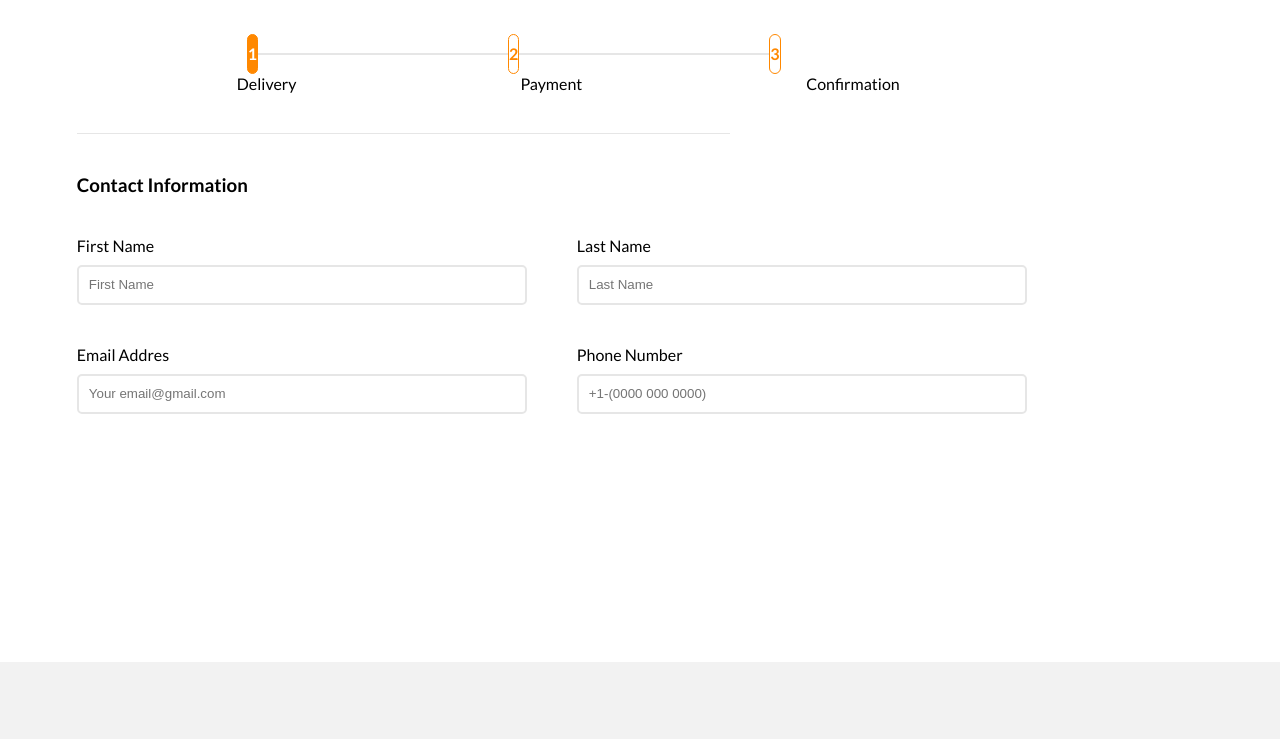
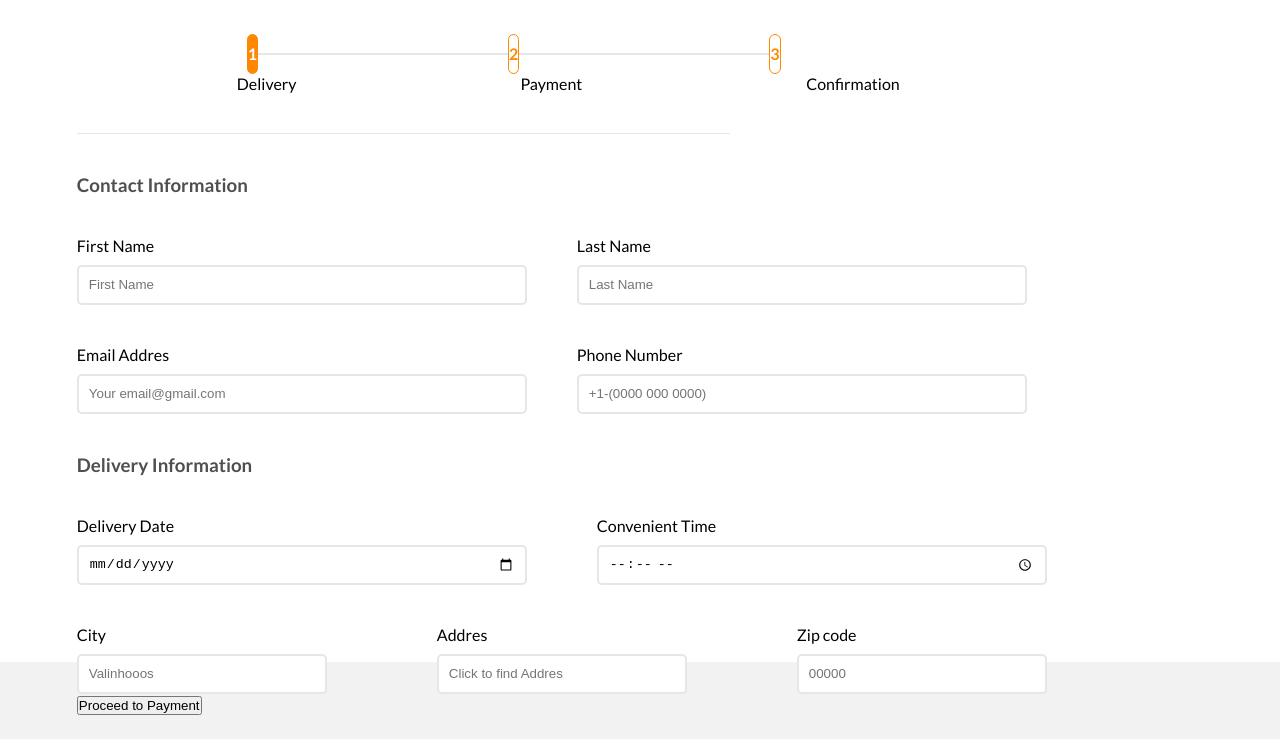
Before and after one commit to yrkeviin/tela-checkout, a plain HTML site: page index.html in a window 1280 px wide. Shown: the part 138-877 px from the top of the page. Drawn offline with Linux system fonts and the light colour scheme; some icons are missing; a web font is replaced by a local one.

Commit message:
Feat: Delivery Information and inputs, and inicied button for payment

```diff
--- a/css/global.css
+++ b/css/global.css
@@ -109,6 +109,10 @@ body {
     background-color: var(--line-color);
 }
 
+.title-contact-information {
+    color: var(--text-color);
+}
+
 .contact-information {
     display: flex;
     margin-top: 40px;
@@ -145,3 +149,59 @@ body {
 .principal {
     margin-bottom: 40px;
 }
+
+.title-delivery-information {
+    margin-top: 40px;
+    margin-bottom: 40px;
+}
+
+.title-delivery-information h3 {
+    color: var(--text-color);
+}
+
+.delivery-input {
+    display: flex;
+}
+
+.delivery-input2 {
+    display: flex;
+    margin-top: 40px;
+}
+
+.date-delivery input, .time-delivery input {
+    width: 450px;
+    height: 40px;
+    outline-style: none;
+    border: var(--line-color) 2px solid;
+    border-radius: 5px;
+    padding: 0 10px;
+}
+
+.city-delivery input, .addres-delivery input, .zip-delivery input {
+    width: 250px;
+    height: 40px;
+    outline-style: none;
+    border: var(--line-color) 2px solid;
+    border-radius: 5px;
+    padding: 0 10px;
+}
+
+.date-delivery, .time-delivery {
+    margin-right: 70px;
+}
+
+.city-delivery, .addres-delivery {
+    margin-right: 110px;
+}
+
+.date-delivery p, .time-delivery p, .city-delivery p, .addres-delivery p, .zip-delivery p {
+    margin-bottom: 10px;
+}
+
+.date-delivery input:hover, .time-delivery input:hover, .city-delivery input:hover, .addres-delivery input:hover, .zip-delivery input:hover {
+    height: 40px;
+    outline-style: none;
+    border: var(--primary-color) 2px solid;
+    border-radius: 5px;
+    padding: 0 10px;
+}
--- a/index.html
+++ b/index.html
@@ -1,5 +1,5 @@
 <!DOCTYPE html>
-<html lang="en">
+<html lang="pt-BR">
 <head>
     <meta charset="UTF-8">
     <meta name="viewport" content="width=device-width, initial-scale=1.0">
@@ -56,8 +56,6 @@
             </div>
 
             <div class="contact-information">
-
-
                 <div class="name">
                     <p>First Name</p>
                     <input class="principal" type="text" placeholder="First Name">
@@ -74,6 +72,43 @@
                     <input type="text" placeholder="+1-(0000 000 0000)">
                 </div>
             </div>
+
+            <div class="title-delivery-information">
+                <h3>Delivery Information</h3>
+            </div>
+
+            <div class="delivery-input">
+                <div class="date-delivery">
+                    <p>Delivery Date</p>
+                    <input type="date" placeholder="">
+                </div>
+
+                <div class="time-delivery">
+                    <p>Convenient Time</p>
+                    <input type="time" placeholder="">
+                </div>
+            </div>
+
+            <div class="delivery-input2">
+                <div class="city-delivery">
+                    <p>City</p>
+                    <input type="text" placeholder="Valinhooos">
+                </div>
+
+                <div class="addres-delivery">
+                    <p>Addres</p>
+                    <input type="addres" placeholder="Click to find Addres">
+                </div>
+
+                <div class="zip-delivery">
+                    <p>Zip code</p>
+                    <input type="text" placeholder="00000">
+                </div>
+            </div>
+
+            <div class="button-aprove">
+                <button>Proceed to Payment</button>
+            </div>
         </div>
     </div>
 
```
